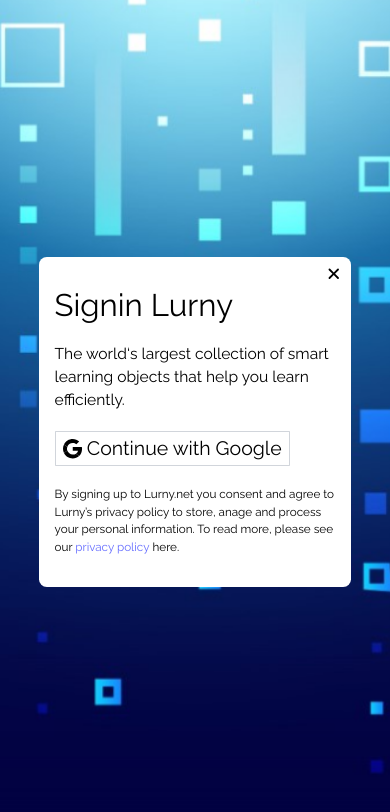
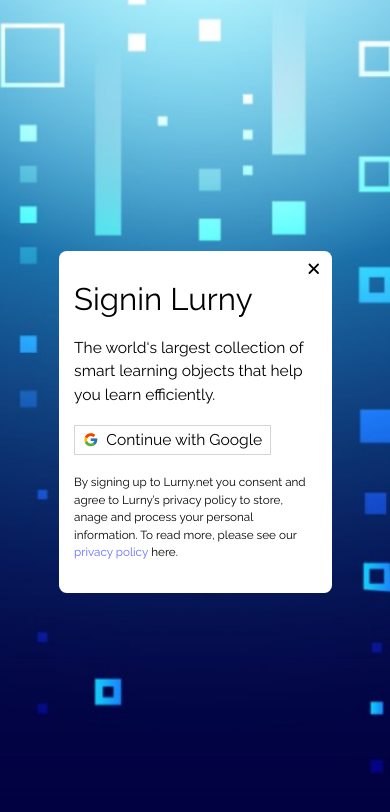
Before and after one commit to bentan4853563/new-lurny, a React (Vite) app in the folder client/: page /signin in a window 390 px wide. Shown: the top 812 px of the page. Built offline with nearby package versions, Linux system fonts and the light colour scheme; no server answers.

Commit message:
fixed signin modal

```diff
--- a/client/src/components/LurnyItem.jsx
+++ b/client/src/components/LurnyItem.jsx
@@ -22,22 +22,6 @@
       return false;
     }
   };
-
-  function checkImageUrl(url, callback) {
-    var img = new Image();
-
-    // Define the event listener for the 'load' event
-    img.onload = function () {
-      callback(true); // Image URL is correct and image is loaded
-    };
-
-    // Define the event listener for the 'error' event
-    img.onerror = function () {
-      callback(false); // Image URL is incorrect or image cannot be loaded
-    };
-
-    img.src = url;
-  }
 
   const getDefaultImg = (image, url) => {
     if (isYoutubeUrl(url)) {
--- a/client/src/pages/Signin.jsx
+++ b/client/src/pages/Signin.jsx
@@ -1,6 +1,8 @@
 import { Link } from "react-router-dom";
 import { IoClose } from "react-icons/io5";
-import { GrGoogle } from "react-icons/gr";
+// import { GrGoogle } from "react-icons/gr";
+import { FcGoogle } from "react-icons/fc";
+
 // import { FaFacebookSquare } from "react-icons/fa";
 // import { FaLinkedin } from "react-icons/fa";
 
@@ -62,28 +64,28 @@
         alt="background image"
         className="w-full h-full object-cover"
       />
-      <div className="w-[160rem] sm:w-[120rem] md:w-[80rem] lg:w-[48rem] xl:w-[40rem] px-[8rem] sm:px-[4rem] xl:px-[2.5rem] py-[16rem] sm:py-[8rem] xl:py-[4rem] bg-white flex flex-col items-start gap-[10rem] md:gap-[6rem] xl:gap-[2.5rem] text-black rounded-[4rem] sm:rounded-[2rem] fixed">
+      <div className="w-[140rem] sm:w-[100rem] md:w-[64rem] lg:w-[56rem] xl:w-[36rem] px-[8rem] sm:px-[4rem] xl:px-[2.5rem] py-[16rem] sm:py-[8rem] xl:py-[4rem] bg-white flex flex-col items-start gap-[10rem] md:gap-[6rem] xl:gap-[2.5rem] text-black rounded-[4rem] sm:rounded-[2rem] fixed">
         <IoClose
           onClick={handleCloseSigninModal}
           className="absolute top-[4rem] sm:top-[2rem] right-[4rem] sm:right-[2rem] text-black text-[10rem] sm:text-[8rem] md:text-[4rem] lg:text-[2.5rem] xl:text-[2rem] cursor-pointer"
         />
-        <h1 className="text-black text-[16rem] sm-[text-12rem] md:text-[6rem] lg:text-[5rem] xl:text-[3rem] font-bold">
+        <h1 className="text-black text-[16rem] sm:text-[10rem] md:text-[6rem] lg:text-[5rem] xl:text-[3rem] font-bold">
           Signin Lurny
         </h1>
         <p className="text-black text-left text-[8rem] sm:text-[6rem] md:text-[4rem] lg:text-[3rem] xl:text-[2rem]">
           The world&lsquo;s largest collection of smart learning objects that
           help you learn efficiently.
         </p>
-        <div className="flex flex-col gap-[4rem] sm:gap-[3rem] md:gap-[2rem] xl:gap-[1rem] text-black text-[10rem] sm:text-[8rem] md:text-[4rem] lg:text-[2.5rem] xl:text-[2rem]">
+        <div className="flex flex-col gap-[4rem] sm:gap-[3rem] md:gap-[2rem] xl:gap-[1rem] text-black text-[8rem] sm:text-[6rem] md:text-[4rem] lg:text-[2.5rem] xl:text-[2rem]">
           {/* <div className="flex items-center gap-[2rem] px-[4rem] sm:px-[1rem] py-[0.5rem] border border-gray-300 outline-none hover:border-[#7F52BB] rounded-md cursor-pointer ">
             <FaLinkedin />
             <span>Continue with LinkedIn</span>
           </div> */}
           <div
             onClick={signInWithGoogle}
-            className=" flex items-center gap-[2rem] px-[4rem] sm:px-[2rem] py-[1rem] border border-gray-300 outline-none hover:border-[#7F52BB] rounded-md cursor-pointer hover:"
+            className=" flex items-center gap-[4rem] sm:gap-[2rem] px-[4rem] sm:px-[2rem] py-[1rem] border border-gray-300 outline-none hover:border-[#7F52BB] rounded-md cursor-pointer hover:"
           >
-            <GrGoogle />
+            <FcGoogle />
             <span className="text-black">Continue with Google</span>
           </div>
           {/* <div
```
